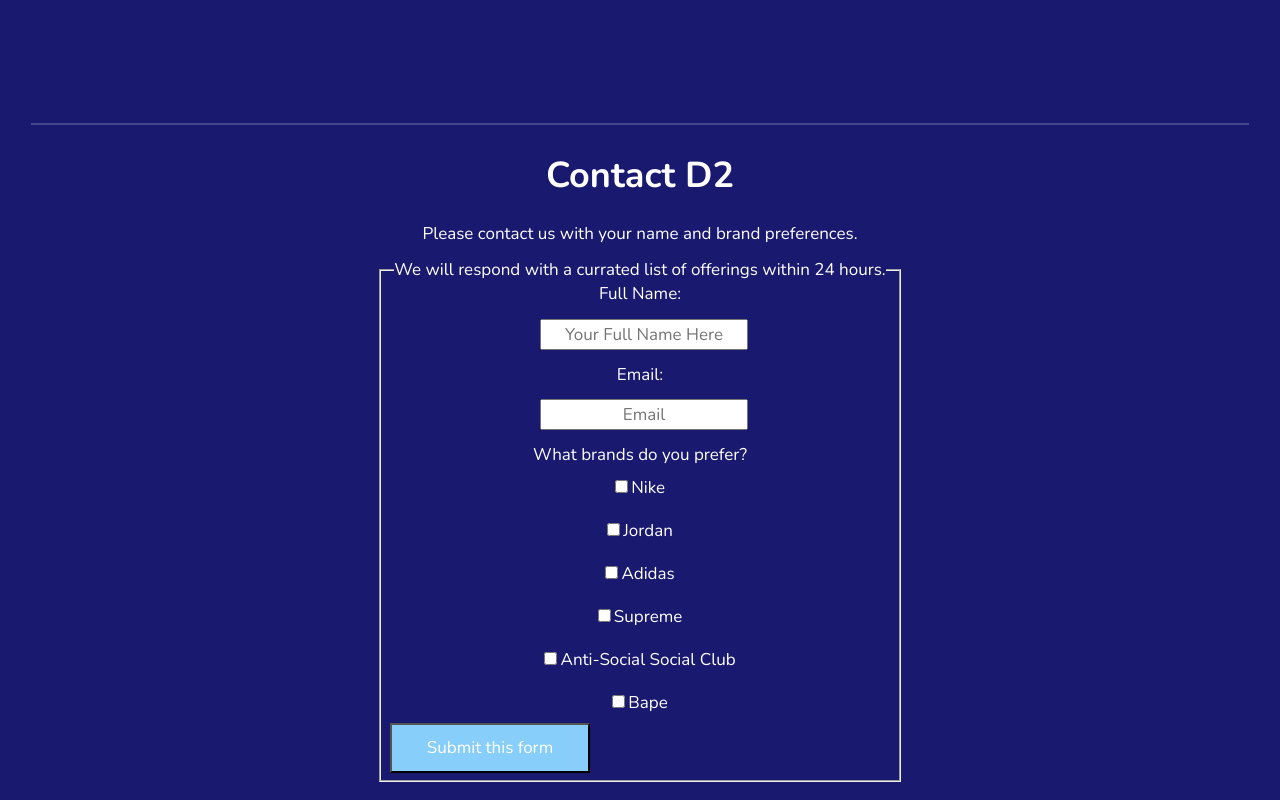
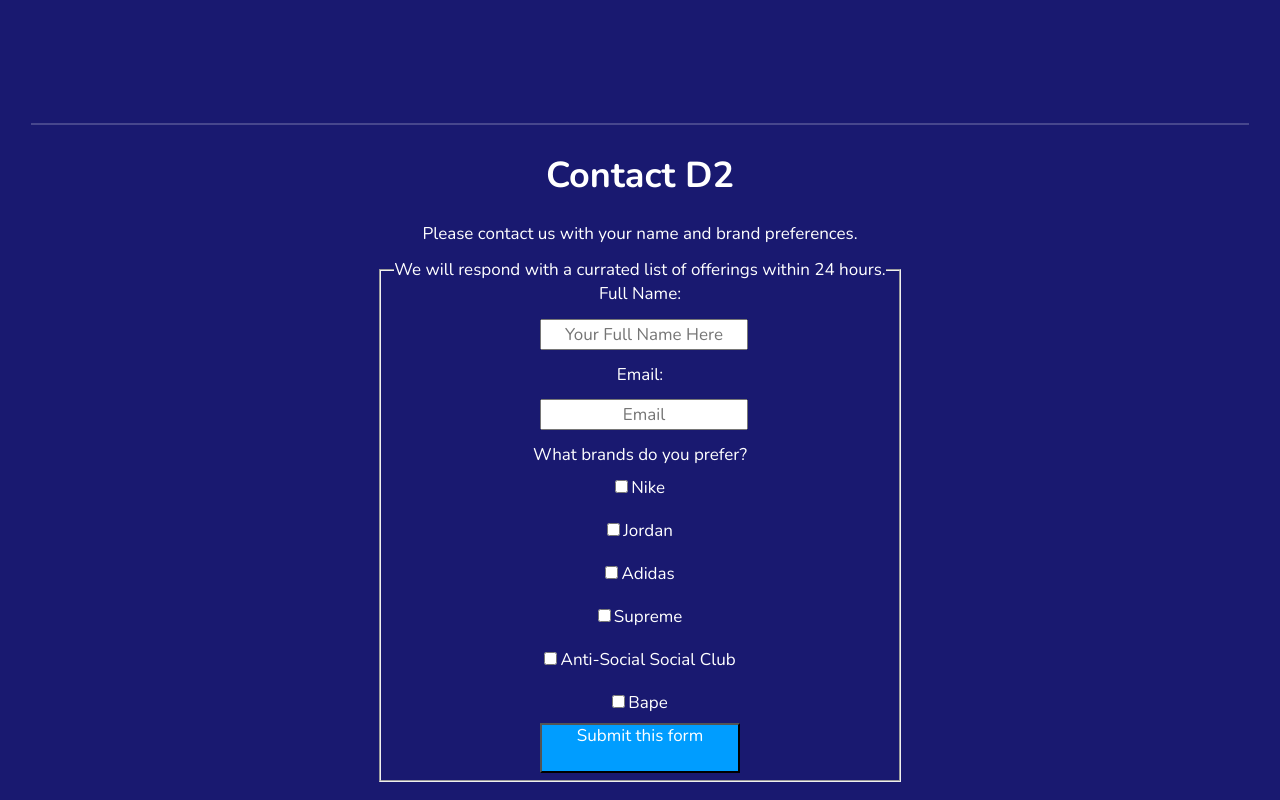
Before and after one commit to jdo8351/FEWDFinalJDO2, a website: page index.html in a window 1280 px wide. Shown: the part 2999-3799 px from the top of the page. Drawn offline with nearby package versions, Linux system fonts and the light colour scheme.

Commit message:
5:30pm latest update

```diff
--- a/css/styles.css
+++ b/css/styles.css
@@ -425,12 +425,6 @@
   background-color: rgb(0, 157, 255);
 }
 
-/* input[type="submit"] {
-  height: 30px;
-  width: 200px;
-  background-color: rgb(0, 157, 255);
-  color: white;
-} */
 
 hr {
   border: 1px solid rgba(255, 255, 255, 0.2);
@@ -440,10 +434,17 @@
 
 /* Modal */
 
+.modal-button{
+display:flex;
+justify-content: center;
+}
+
 #myBtn {
+ display: flex;
+ justify-content: center;
   height: 50px;
   width: 200px;
-  background-color: #87cefa;
+  background-color: rgb(0, 157, 255);
   color: white;
   font-size: 17px;
 }
--- a/index.html
+++ b/index.html
@@ -336,23 +336,15 @@
               </div>
             </div>
 
-            <!-- <input
-              type="submit"
-              style="margin-left: 30%"
-              value="Submit this form"
-            />
-          </div> -->
+            <div class=modal-button>
+            <button id="myBtn">Submit this form</button>
+            </div>
 
-          <button id="myBtn">Submit this form</button>
-
-        <div id="myModal" class="modal">
-
-
-                 <div class="modal-content">
+            <div id="myModal" class="modal">
+            <div class="modal-content">
               <span class="close">&times;</span>
               <p>Your contact information and preferences have been submitted. D2 will be in touch with options soon!</p>
-           <img
-src="https://i.imgur.com/IwfT9qu.png" alt="Logo"/>
+           <img src="https://i.imgur.com/IwfT9qu.png" alt="Logo"/>
             </div>
 
           </div>
@@ -360,9 +352,6 @@
         </fieldset>
       </form>
 
-
-
-
     </footer>
 
     <script src="js/script.js" type="text/javascript"></script>
--- a/js/script.js
+++ b/js/script.js
@@ -1,27 +1,21 @@
 console.log("JS Loaded!");
-// Get the modal
 var modal = document.getElementById("myModal");
 
-
-// Get the button that opens the modal
 var btn = document.getElementById("myBtn");
 
 // Get the <span> element that closes the modal
 var span = document.getElementsByClassName("close")[0];
 
-// When the user clicks the button, open the modal
 btn.onclick = function() {
   modal.style.display = "block";
 };
 
-// When the user clicks on <span> (x), close the modal
 span.onclick = function() {
   modal.style.display = "none";
 };
 
-// When the user clicks anywhere outside of the modal, close it
-window.onclick = function(event) {
-  if (event.target == modal) {
-    modal.style.display = "none";
-  }
-};
+// window.onclick = function(event) {
+//   if (event.target === modal) {
+//     modal.style.display = "none";
+//   }
+// };
```
